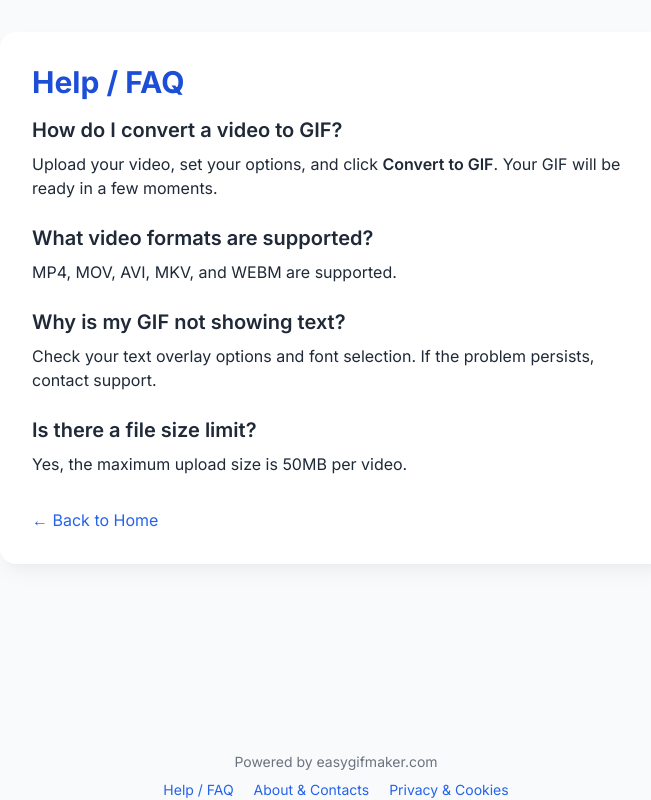
After one commit to nandmonlinellc/video-to-gif-converter-v2, a Flask app: page /help in a window 1280 px wide. The commit adds this page. Shown: the whole page, without its empty margins (304-955 px from the left). Run offline with Flask 3, Linux system fonts and the light colour scheme; some libraries are stand-ins or nearby versions.

Commit message:
add other pages like help etc

```diff
--- a/app.py
+++ b/app.py
@@ -205,6 +205,18 @@ def download_gif(filename):
         app.logger.error(f"Error during download proxy: {e}")
         return "An error occurred.", 500
 
+@app.route('/help')
+def help_page():
+    return render_template('help.html')
+
+@app.route('/about')
+def about_page():
+    return render_template('about.html')
+
+@app.route('/privacy')
+def privacy_page():
+    return render_template('privacy.html')
+
 
 if __name__ == '__main__':
     app.run(debug=True, use_reloader=False)
--- /dev/null
+++ b/templates/help.html
@@ -0,0 +1,50 @@
+<!DOCTYPE html>
+<html lang="en">
+<head>
+    <meta charset="UTF-8">
+    <title>Help / FAQ - Easy GIF Maker</title>
+    <link rel="icon" href="{{ url_for('static', filename='favicon.svg') }}" type="image/svg+xml">
+    <link rel="apple-touch-icon" href="{{ url_for('static', filename='apple-touch-icon.png') }}">
+    <link rel="manifest" href="{{ url_for('static', filename='site.webmanifest') }}">
+
+    <link href="https://fonts.googleapis.com/css2?family=Inter:wght@400;500;600;700&display=swap" rel="stylesheet">
+    <link href="https://cdnjs.cloudflare.com/ajax/libs/cropperjs/1.6.2/cropper.min.css" rel="stylesheet">
+
+    <link rel="stylesheet" href="{{ url_for('static', filename='css/style.css') }}">
+    <script src="https://cdn.tailwindcss.com"></script>
+</head>
+<body class="bg-gray-50 text-gray-800 min-h-screen flex flex-col">
+    <div class="container mx-auto px-4 py-8 flex-1">
+        <div class="card max-w-2xl mx-auto">
+            <h1 class="text-3xl font-bold mb-4 text-blue-700">Help / FAQ</h1>
+            <div class="space-y-6">
+                <div>
+                    <h2 class="text-xl font-semibold mb-2">How do I convert a video to GIF?</h2>
+                    <p>Upload your video, set your options, and click <span class="font-semibold">Convert to GIF</span>. Your GIF will be ready in a few moments.</p>
+                </div>
+                <div>
+                    <h2 class="text-xl font-semibold mb-2">What video formats are supported?</h2>
+                    <p>MP4, MOV, AVI, MKV, and WEBM are supported.</p>
+                </div>
+                <div>
+                    <h2 class="text-xl font-semibold mb-2">Why is my GIF not showing text?</h2>
+                    <p>Check your text overlay options and font selection. If the problem persists, contact support.</p>
+                </div>
+                <div>
+                    <h2 class="text-xl font-semibold mb-2">Is there a file size limit?</h2>
+                    <p>Yes, the maximum upload size is 50MB per video.</p>
+                </div>
+            </div>
+            <a href="/" class="text-blue-600 hover:underline mt-8 inline-block">&larr; Back to Home</a>
+        </div>
+    </div>
+    <footer class="text-center mt-8 text-gray-500 text-sm">
+        <p>Powered by easygifmaker.com</p>
+        <nav class="mt-2">
+            <a href="/help" class="text-blue-600 hover:underline mx-2">Help / FAQ</a>
+            <a href="/about" class="text-blue-600 hover:underline mx-2">About & Contacts</a>
+            <a href="/privacy" class="text-blue-600 hover:underline mx-2">Privacy & Cookies</a>
+        </nav>
+    </footer>
+</body>
+</html>
--- a/templates/index.html
+++ b/templates/index.html
@@ -215,6 +215,11 @@
 
         <footer class="text-center mt-8 text-gray-500 text-sm">
             <p>Powered by easygifmaker.com</p>
+            <nav class="mt-2">
+                <a href="/help" class="text-blue-600 hover:underline mx-2">Help / FAQ</a>
+                <a href="/about" class="text-blue-600 hover:underline mx-2">About & Contacts</a>
+                <a href="/privacy" class="text-blue-600 hover:underline mx-2">Privacy & Cookies</a>
+            </nav>
         </footer>
     </div>
 
```
Also changed, not shown: templates/about.html (added, +36 -0 lines), templates/privacy.html (added, +37 -0 lines).
